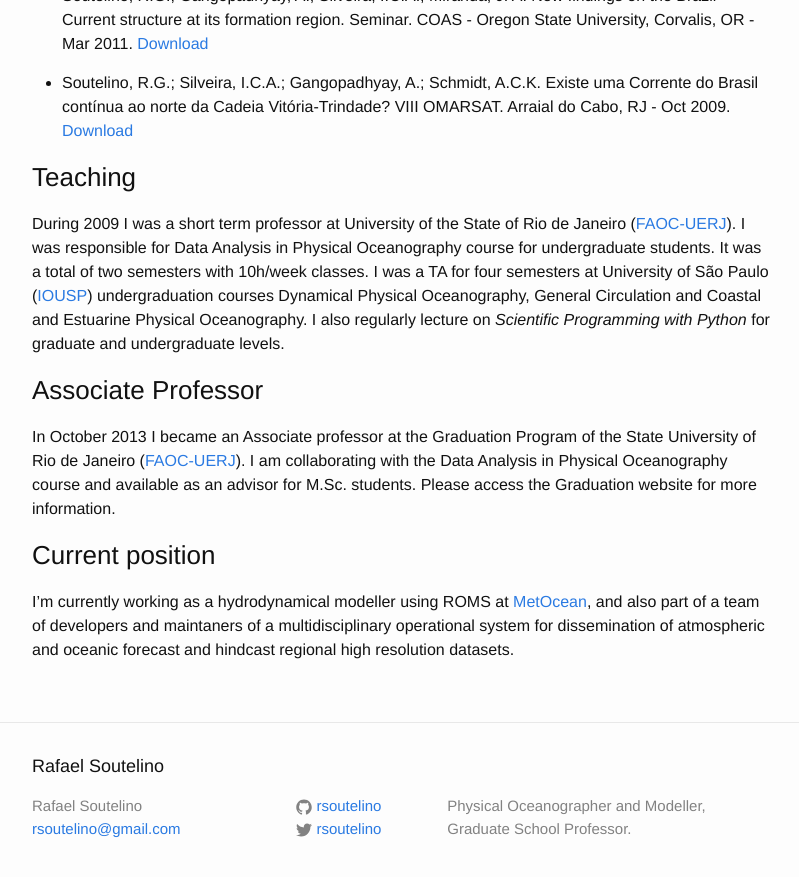
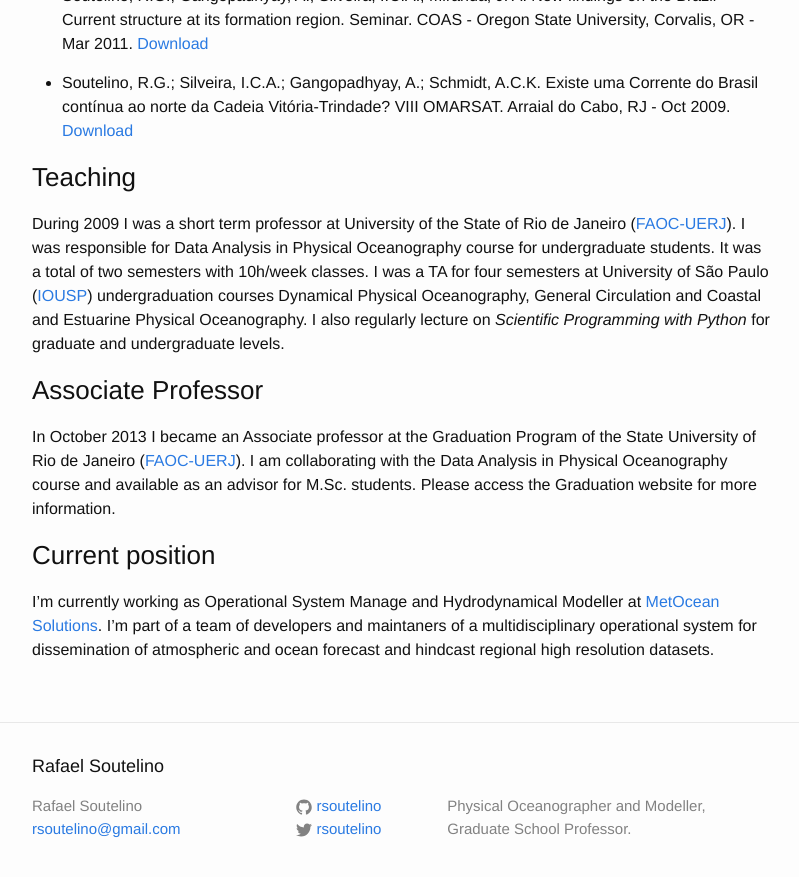
Before and after one commit to rsoutelino/rsoutelino.github.io, a Jekyll site: the page built from career.md, in a window 1280 px wide and 900 px high, scrolled down 816 px. Shown: the top 877 px of the window, without its empty margins (238-1037 px from the left). Built offline with Jekyll 4.4.1, drawn with Linux system fonts in a browser that asks for light colours.

Commit message:
msl position update

```diff
--- a/career.md
+++ b/career.md
@@ -34,4 +34,4 @@ In October 2013 I became an Associate professor at the Graduation Program of the
 
 ### Current position
 
-I'm currently working as a hydrodynamical modeller using ROMS at [MetOcean](http://metocean.co.nz), and also part of a team of developers and maintaners of a multidisciplinary operational system for dissemination of atmospheric and oceanic forecast and hindcast regional high resolution datasets.
+I'm currently working as Operational System Manage and Hydrodynamical Modeller at [MetOcean Solutions](http://metocean.co.nz). I'm part of a team of developers and maintaners of a multidisciplinary operational system for dissemination of atmospheric and ocean forecast and hindcast regional high resolution datasets.
```
